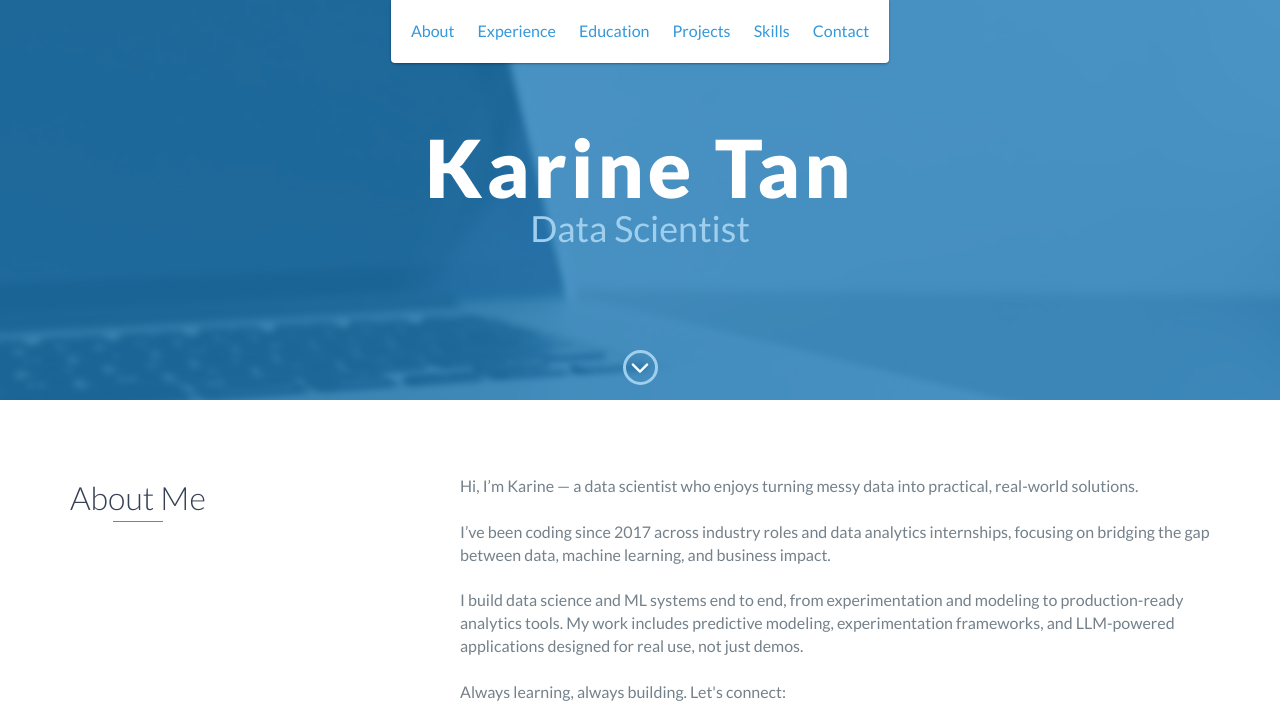
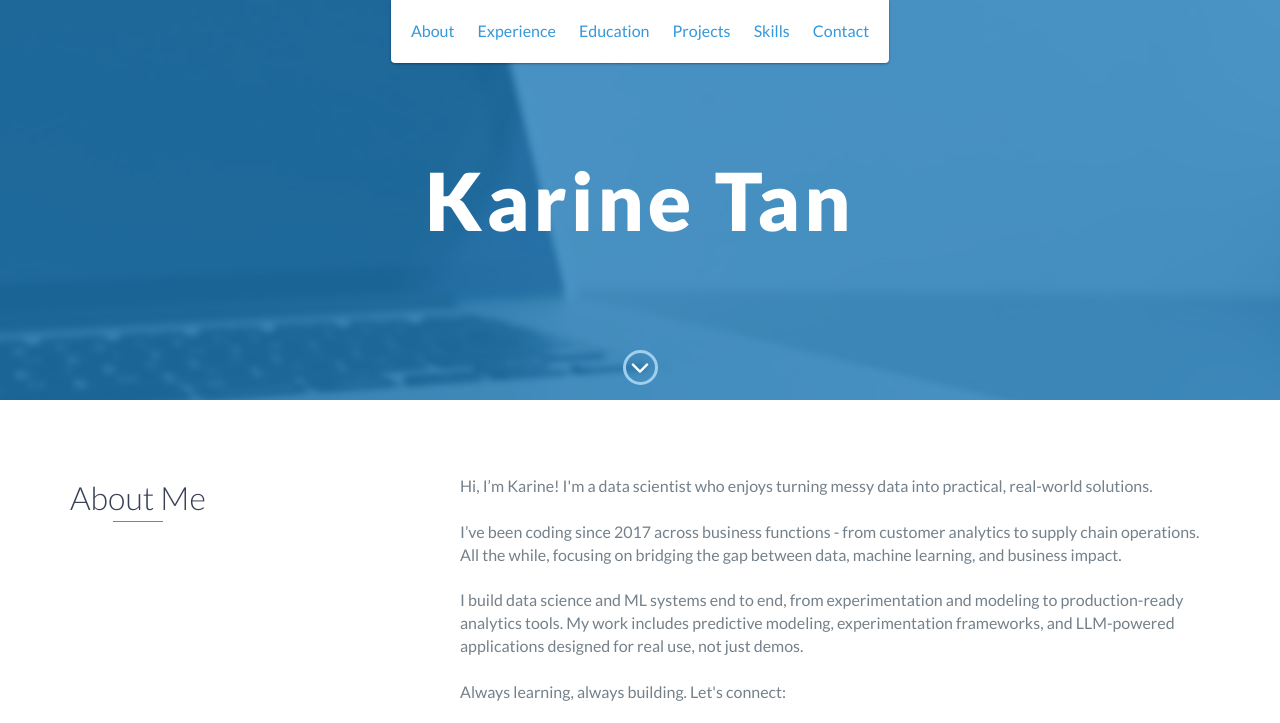
Before and after one commit to karinekode/portfolio, a website: page index.html in a window 1280 px wide. Shown: the top 723 px of the page. Drawn offline with nearby package versions, Linux system fonts and the light colour scheme.

Commit message:
update portfolio

```diff
--- a/index.html
+++ b/index.html
@@ -51,7 +51,7 @@
     <div id="lead">
         <div id="lead-content">
             <h1>Karine Tan</h1>
-            <h2>Data Scientist</h2>
+            <!-- <h2>Data Scientist</h2>-->
             <!-- <a href="#" class="btn-rounded-white">Download Resume</a> -->
 
         </div>
@@ -78,11 +78,13 @@
                     <p>
                     <!--    <b> Data Science | MSc Computer Science | 7+ Years Coding Experience | ML, LLMs, and Data Products </b><br><br> -->
 
-                        Hi, I’m Karine — a data scientist who enjoys turning messy data into practical, real-world solutions.
+                        Hi, I’m Karine! I'm a data scientist who enjoys turning messy data into practical, real-world solutions.
 <br><br>
-I’ve been coding since 2017 across industry roles and data analytics internships, focusing on bridging the gap between data, machine learning, and business impact.
+I’ve been coding since 2017 across business functions - from customer analytics to supply chain operations.
+All the while, focusing on bridging the gap between data, machine learning, and business impact.
 <br><br>
-I build data science and ML systems end to end, from experimentation and modeling to production-ready analytics tools. My work includes predictive modeling, experimentation frameworks, and LLM-powered applications designed for real use, not just demos.
+I build data science and ML systems end to end, from experimentation and modeling to production-ready analytics tools.
+My work includes predictive modeling, experimentation frameworks, and LLM-powered applications designed for real use, not just demos.
 <br><br>
 Always learning, always building. Let's connect:
 <br><br>
@@ -352,7 +354,7 @@ Always learning, always building. Let's connect:
                     First Class Honours
                 </li>
                 <li>
-                    Achieved 3 Dean’s List awards (2018, 2019, 2020) awarded to top 5% of cohort
+                    Achieved 3 Dean’s List awards (2018, 2019, 2020), awarded to top 5% of cohort
                 </li>
             </ul>
         </div>
@@ -507,7 +509,7 @@ forecast: {
     <b>Result: </b>
     <br>
 
-    <ul><li>Improved forecast accuracy by 14%, driving significant annual cost savings through optimized production and inventory planning. Recognized with L’Oréal’s Global Tech Blazer Award for innovation and impact.</li></ul>
+    <ul><li>Improved forecast accuracy by 14%, driving significant annual cost savings through optimized production and inventory planning. Recognized with L’Oréal’s Global Tech Blazer Award for  for delivering $4.5 Million annual cost savings & 14%  forecast accuracy lift</li></ul>
     <b>What I Learnt: </b>
     <br>
 
```
